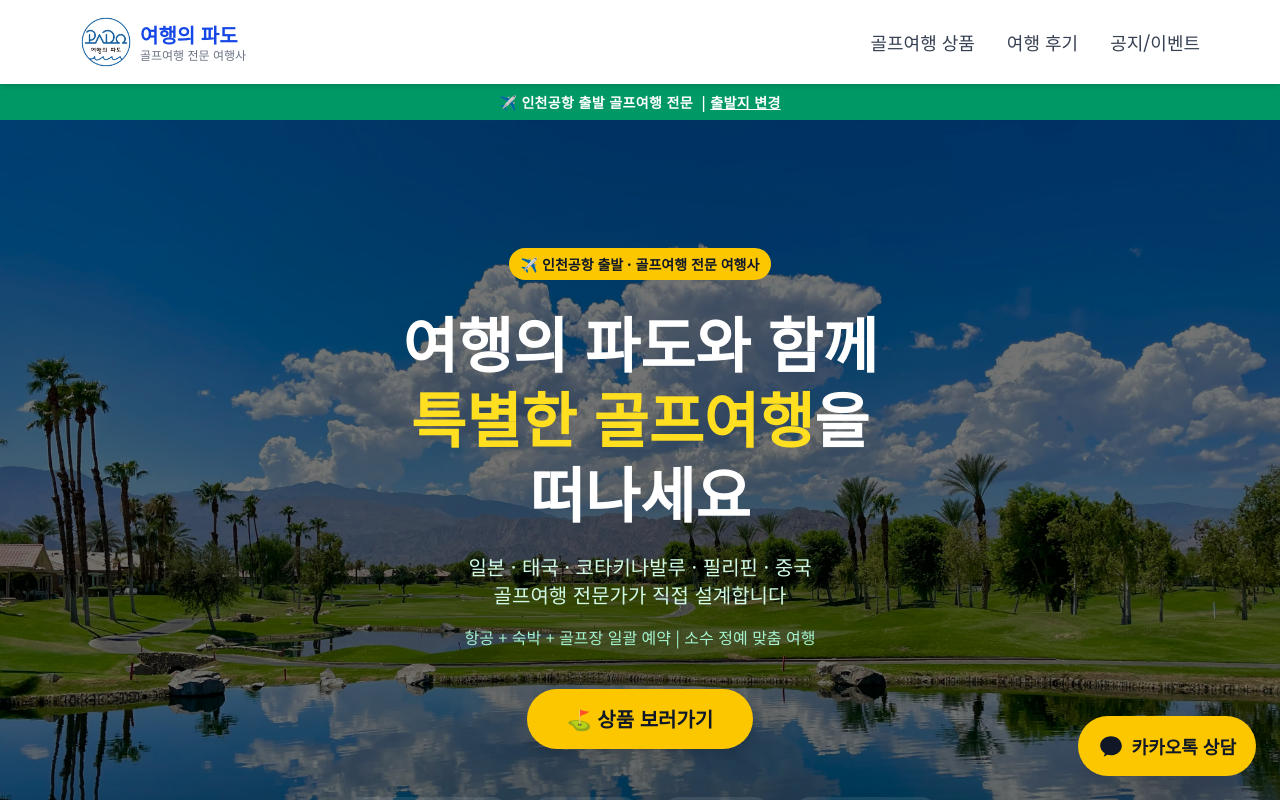
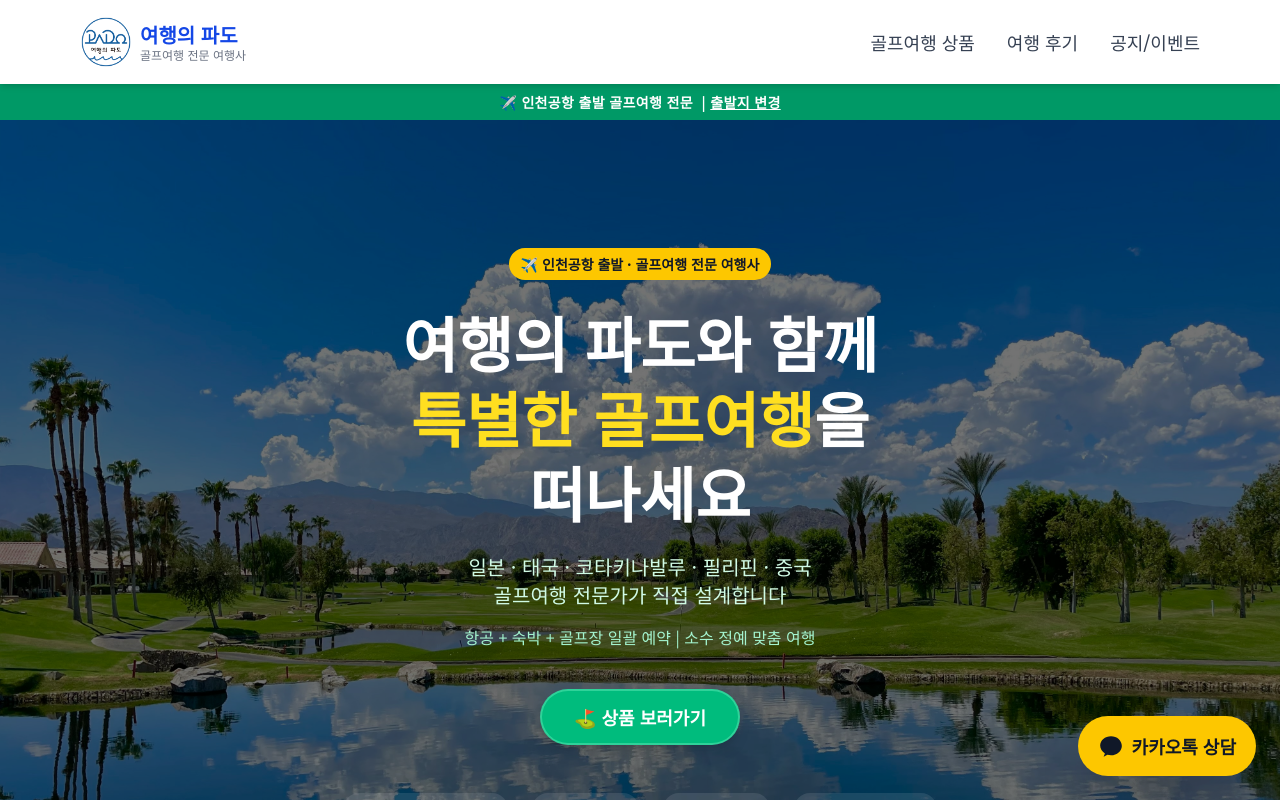
Before and after one commit to pado04569/padotour, a Next.js app: page /incheon in a window 1280 px wide. Shown: the top 800 px of the page. Built offline with nearby package versions, Linux system fonts and the light colour scheme.

Commit message:
상품보러가기 버튼 색상 변경 (인천=초록, 부산=파랑)

```diff
--- a/src/app/busan/page.tsx
+++ b/src/app/busan/page.tsx
@@ -52,7 +52,7 @@ export default function BusanHome() {
           <div className="flex justify-center">
             <Link
               href="/tours?departure=busan"
-              className="bg-yellow-400 hover:bg-yellow-300 text-gray-900 font-black px-10 py-4 rounded-full text-xl transition-colors shadow-lg"
+              className="bg-blue-500 hover:bg-blue-400 text-white font-bold px-8 py-3 rounded-full text-lg transition-colors shadow-lg border-2 border-blue-300/50"
             >
               ⛳ 상품 보러가기
             </Link>
--- a/src/app/incheon/page.tsx
+++ b/src/app/incheon/page.tsx
@@ -52,7 +52,7 @@ export default function IncheonHome() {
           <div className="flex justify-center">
             <Link
               href="/tours?departure=incheon"
-              className="bg-yellow-400 hover:bg-yellow-300 text-gray-900 font-black px-10 py-4 rounded-full text-xl transition-colors shadow-lg"
+              className="bg-emerald-500 hover:bg-emerald-400 text-white font-bold px-8 py-3 rounded-full text-lg transition-colors shadow-lg border-2 border-emerald-300/50"
             >
               ⛳ 상품 보러가기
             </Link>
```
